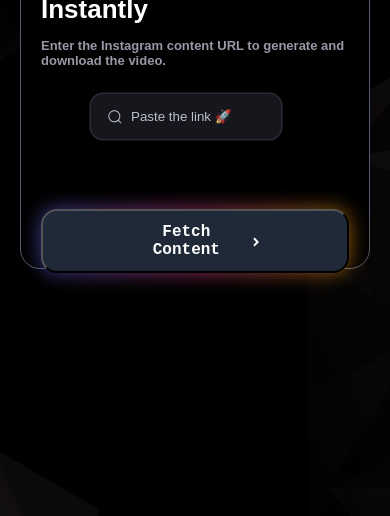
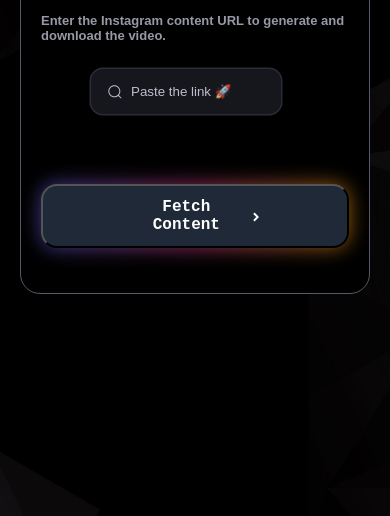
Before and after one commit to Piyush0kumar/ezSnap, a website: page index.html in a window 390 px wide. Shown: the part 328-844 px from the top of the page. Drawn offline with Linux system fonts and the light colour scheme.

Commit message:
screen issue

```diff
--- a/styles.css
+++ b/styles.css
@@ -34,6 +34,12 @@
   padding: 20px;
   border-radius: 20px;
   border: 1px solid rgb(84 90 106);
+}
+
+@media (max-width: 768px) {
+  .ContentChest {
+    height: 400px;
+  }
 }
 
 .small-text,
```
